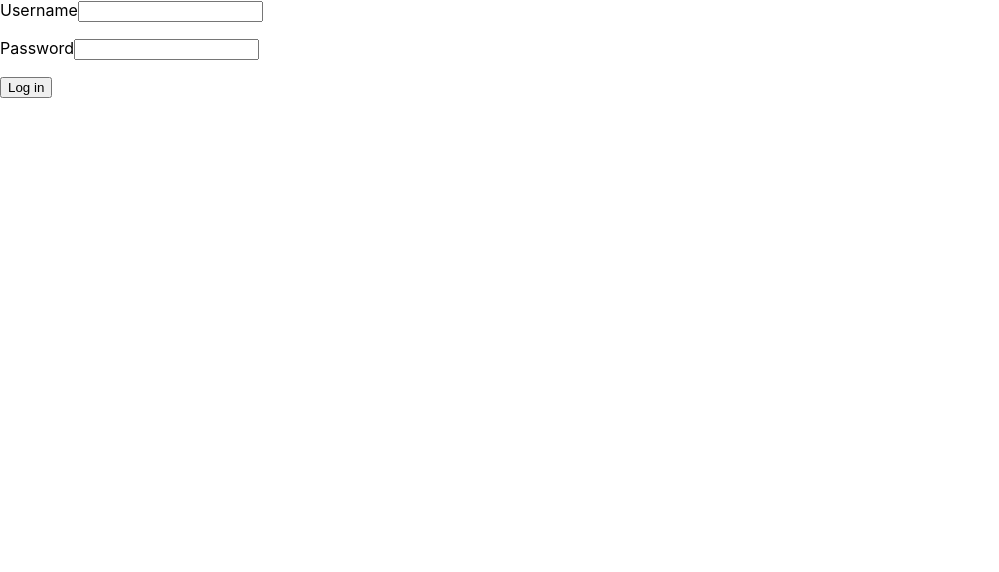
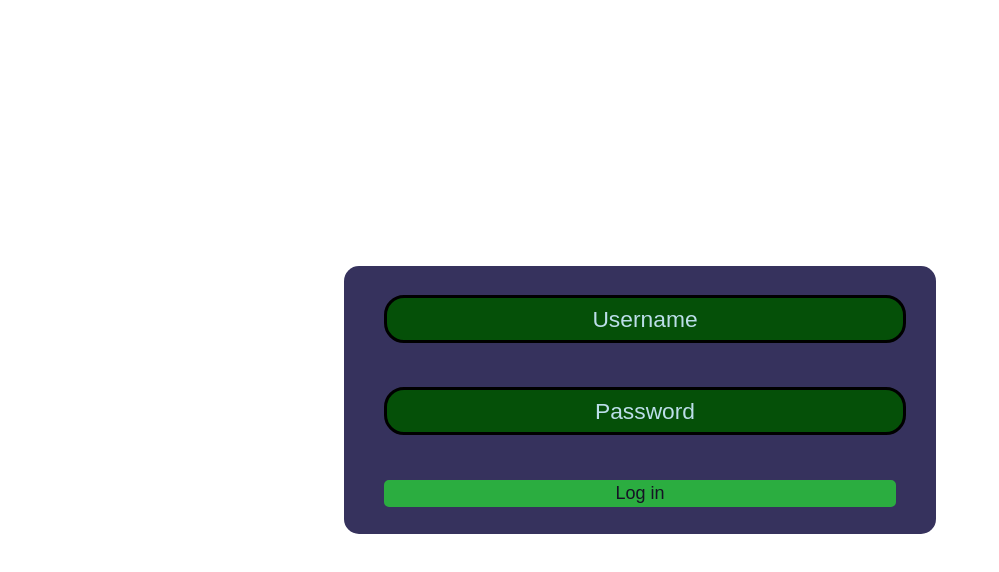
Before and after one commit to Multichiki22/Rick_and_morty, a React (Create React App) app: page / in a window 1280 px wide. Shown: the top 572 px of the page, without its empty margins (0-999 px from the left). Built offline with nearby package versions, Linux system fonts and the light colour scheme.

Commit message:
Form renamed to Login & added styles

```diff
--- a/src/App.js
+++ b/src/App.js
@@ -5,11 +5,11 @@ import React, { useState,useEffect } from "react";
 import { Route, Routes, useLocation, useNavigate, } from "react-router-dom";
 import About from "./components/About/About";
 import Detail from "./components/Detail/Detail";
-import Form from "./components/Form/Form";
+import Login from "./components/Form/Login";
 
 function App() {
   const [characters, setCharacters] = useState([]);
-  const [access, setAccess] = useState(true);
+  const [access, setAccess] = useState(false);
   const navigate = useNavigate();
   const username = "myguelangel12@gmail.com";
   const password = "Nose*76";
@@ -61,7 +61,7 @@ function App() {
         />
         <Route exact path="/About" element={<About />} />
         <Route exact path="/Detail/:id" element={<Detail />} />
-        <Route exact path="/" element={<Form login={login}/>} />
+        <Route exact path="/" element={<Login login={login}/>} />
       </Routes>
     </>
   );
--- a/src/components/Form/Form.jsx
+++ /dev/null
@@ -1,63 +0,0 @@
-import { useState } from "react";
-import { validate } from "./Validations";
-export default function Form(props) {
-  const {login} = props
-  const [UserData, setUserData] = useState({
-    user: "",
-    password: "",
-  });
-  const [errors, setErrors] = useState({
-    user: "",
-    password: "",
-  });
-
-  const handleChange = (event) => {
-    const key = event.target.name;
-    const value = event.target.value;
-    setUserData({ ...UserData, [key]: value });
-    setErrors(validate({ ...UserData, [key]: value }));
-  };
-
-  const handleSubmit = function (evento) {
-    evento.preventDefault();
-    if (Object.values(errors).length === 0) {
-      login(UserData);
-      setUserData({
-        user: "",
-        password: "",
-      });
-      setErrors({
-        user: "",
-        password: "",
-      });
-    } else {
-      alert("Debes corregir los errores");
-    }
-  };
-
-  return (
-    <>
-      <div>
-        <form onSubmit={handleSubmit}>
-          <label for="">Username</label>
-          <input
-            name="user"
-            type="text"
-            value={UserData.user}
-            onChange={handleChange}
-          />
-          <p className="danger">{errors.user}</p>
-          <label for="">Password</label>
-          <input
-            name="password"
-            type="text"
-            value={UserData.password}
-            onChange={handleChange}
-          />
-          <p className="danger">{errors.password}</p>
-          <button type="submit">Log in</button>
-        </form>
-      </div>
-    </>
-  );
-}
--- /dev/null
+++ b/src/components/Form/Login.jsx
@@ -0,0 +1,72 @@
+import { useState } from "react";
+import { validate } from "./Validations";
+import styles from "./Login.module.css";
+export default function Form(props) {
+  const { login } = props;
+  const [UserData, setUserData] = useState({
+    user: "",
+    password: "",
+  });
+  const [errors, setErrors] = useState({
+    user: "",
+    password: "",
+  });
+
+  const handleChange = (event) => {
+    const key = event.target.name;
+    const value = event.target.value;
+    setUserData({ ...UserData, [key]: value });
+    setErrors(validate({ ...UserData, [key]: value }));
+  };
+
+  const handleSubmit = function (evento) {
+    evento.preventDefault();
+    if (Object.values(errors).length === 0) {
+      login(UserData);
+      setUserData({
+        user: "",
+        password: "",
+      });
+      setErrors({
+        user: "",
+        password: "",
+      });
+    } else {
+      alert("Debes corregir los errores");
+    }
+  };
+
+  return (
+    <>
+      <div className={styles.container}>
+        <form onSubmit={handleSubmit} className={styles.form}>
+          <div className={styles.divusername}>
+            <input
+              className={styles.inputs}
+              placeholder="Username"
+              name="user"
+              type="text"
+              value={UserData.user}
+              onChange={handleChange}
+            />
+            <p className={styles.danger}>{errors.user}</p>
+          </div>
+          <div className={styles.divpassword}>
+            <input
+              className={styles.inputs}
+              placeholder="Password"
+              name="password"
+              type="text"
+              value={UserData.password}
+              onChange={handleChange}
+            />
+            <p className={styles.danger}>{errors.password}</p>
+          </div>
+          <button type="submit" className={styles.login}>
+            Log in
+          </button>
+        </form>
+      </div>
+    </>
+  );
+}
--- /dev/null
+++ b/src/components/Form/Login.module.css
@@ -0,0 +1,92 @@
+.container {
+  font-size: 20px;
+  width: 100vw;
+  height: 100vh;
+  align-items: center;
+  justify-content: center;
+  display: flex;
+}
+@media (max-width: 500px) {
+  .form {
+    width: 100%;
+    margin-left: 20px;
+    margin-right: 20px;
+  }
+}
+@media (min-width: 500px) {
+  .form {
+    width: 50vw;
+  }
+}
+@media (min-width: 1000px) {
+  .form {
+    width: 40vw;
+  }
+}
+@media (min-width: 1400px) {
+  .form {
+    width: 30vw;
+    max-height: 1000px;
+  }
+}
+.form {
+  height: fit-content;
+  border-radius: 15px;
+  background: #36325d;
+  padding-left: 5vh;
+  padding-right: 5vh;
+  display: grid;
+  grid-template-columns: 1fr;
+  grid-template-rows: 10% repeat(3, 1fr) 10%;
+  grid-row-gap: 1%;
+  align-items: center;
+}
+.divusername {
+  height: fit-content;
+  width: 100%;
+  grid-area: 2 / 1 / 3 / 2;
+}
+.divpassword {
+  height: fit-content;
+  width: 100%;
+  grid-area: 3 / 1 / 4 / 2;
+}
+
+.inputs {
+  height: 5vh;
+  width: 100%;
+  background-color: rgb(5, 80, 8);
+  color: rgb(37, 255, 45);
+  font-size: calc(0.5em + 1vw);
+  border: 3px solid black;
+  border-radius: 20px;
+}
+
+.login {
+  height: 100%;
+
+  max-height: 50px;
+  text-align: center;
+  grid-area: 4 / 1 / 5 / 2;
+  background-color: rgb(37, 255, 45);
+  opacity: 0.6;
+  border-radius: 5px;
+  border: 2px solid rgb(37, 255, 45);
+  font-size: calc(0.5em + 1vh);
+}
+.login:hover {
+  font-weight: bolder;
+  background-color: rgb(37, 255, 45);
+  opacity: 1;
+  box-shadow: 0 0 20px rgb(60, 239, 66);
+}
+.inputs::placeholder {
+  color: rgb(188, 222, 233);
+  text-align: center;
+}
+.danger {
+  font-size: calc(0.4em + 1vw);
+  display: flex;
+  flex-wrap: wrap;
+  color: red;
+}
```
Also changed, not shown: src/components/Form/Form.module.css (deleted).
